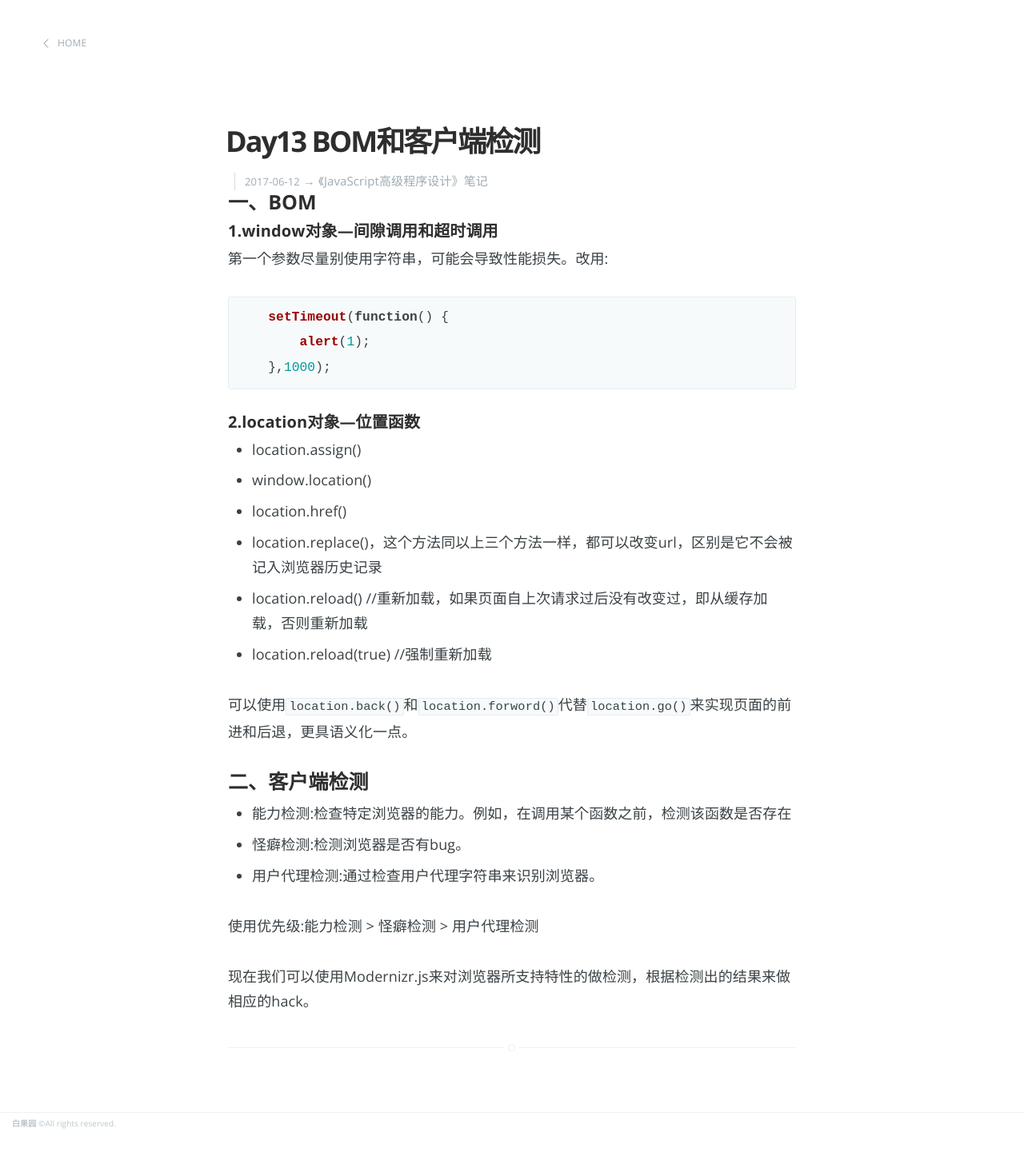
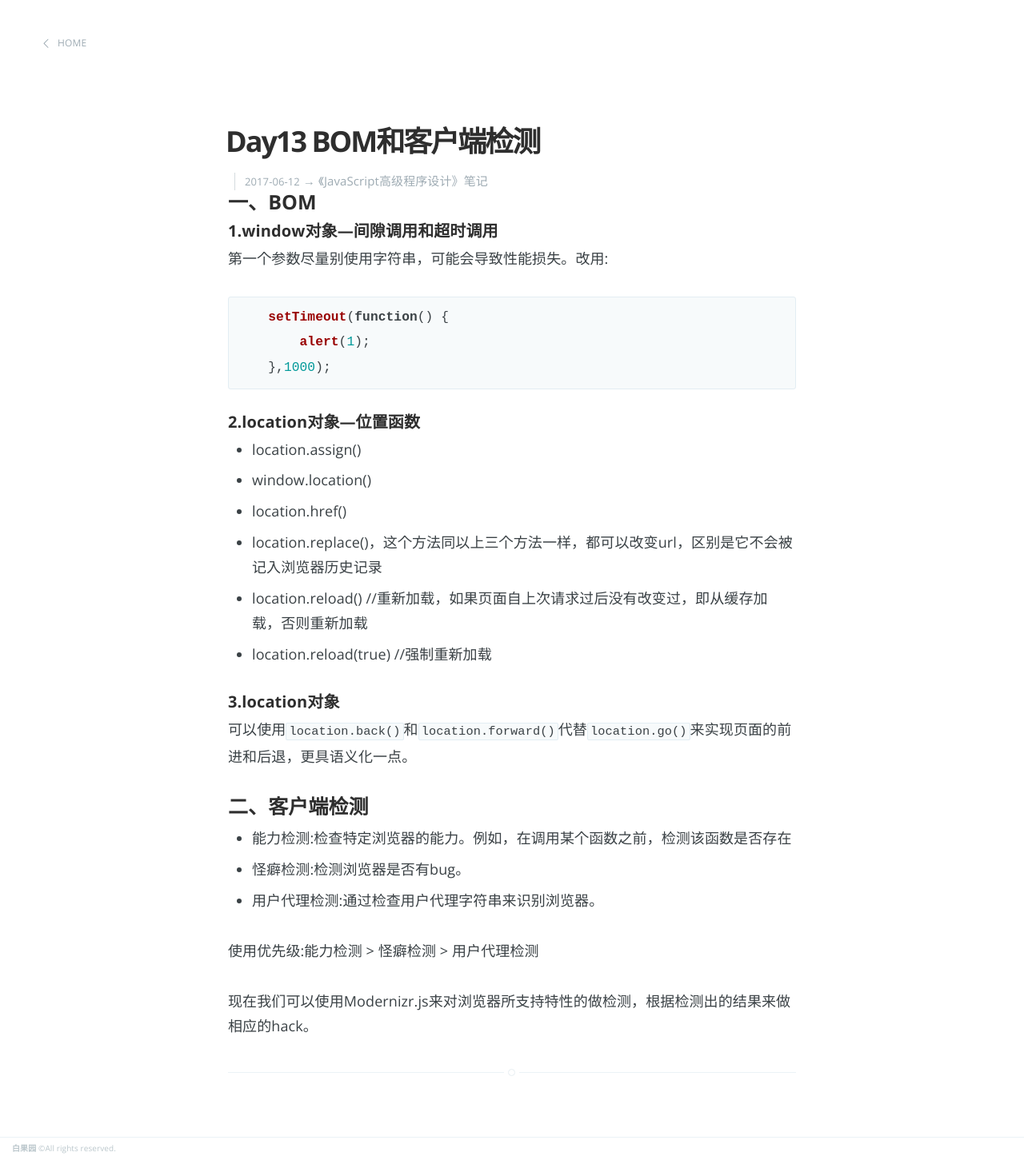
Before and after one commit to bulgerxie/bulgerxie.github.io, a Jekyll site: the page built from _posts/2017-06-12-Notjs-day13.markdown, in a window 1280 px wide. Shown: the whole page at 80% size. Built offline with Jekyll 4.4.1, drawn with Linux system fonts in a browser that asks for light colours; before the commit the page ends 1420 px from its top, so only the background shows below that.

Commit message:
Day13 BOM和客户端检测

```diff
--- a/_posts/2017-06-12-Notjs-day13.markdown
+++ b/_posts/2017-06-12-Notjs-day13.markdown
@@ -22,7 +22,8 @@ excerpt: ""
 * location.reload()     //重新加载，如果页面自上次请求过后没有改变过，即从缓存加载，否则重新加载
 * location.reload(true)     //强制重新加载
 
-可以使用`location.back()`和`location.forword()`代替`location.go()`来实现页面的前进和后退，更具语义化一点。
+##### 3.location对象
+可以使用`location.back()`和`location.forward()`代替`location.go()`来实现页面的前进和后退，更具语义化一点。
 #### 二、客户端检测
 * 能力检测:检查特定浏览器的能力。例如，在调用某个函数之前，检测该函数是否存在
 * 怪癖检测:检测浏览器是否有bug。
```
